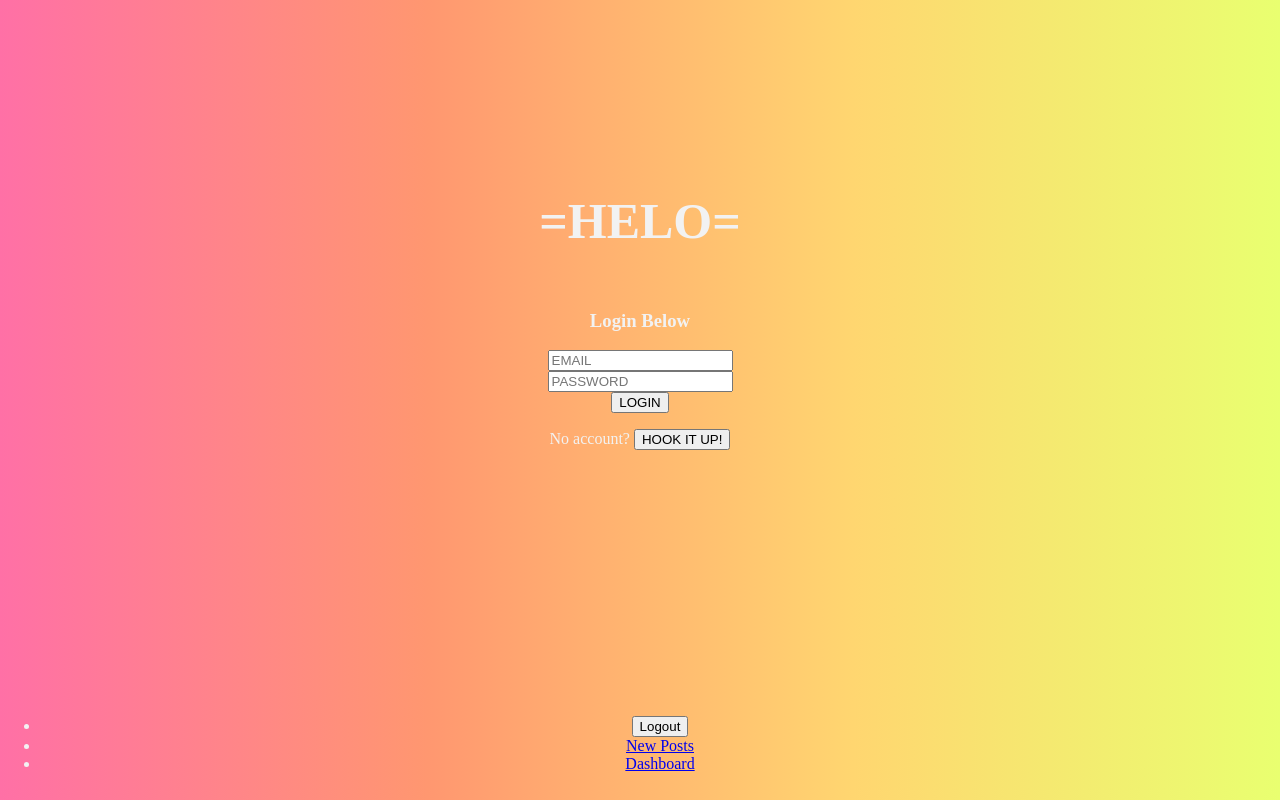
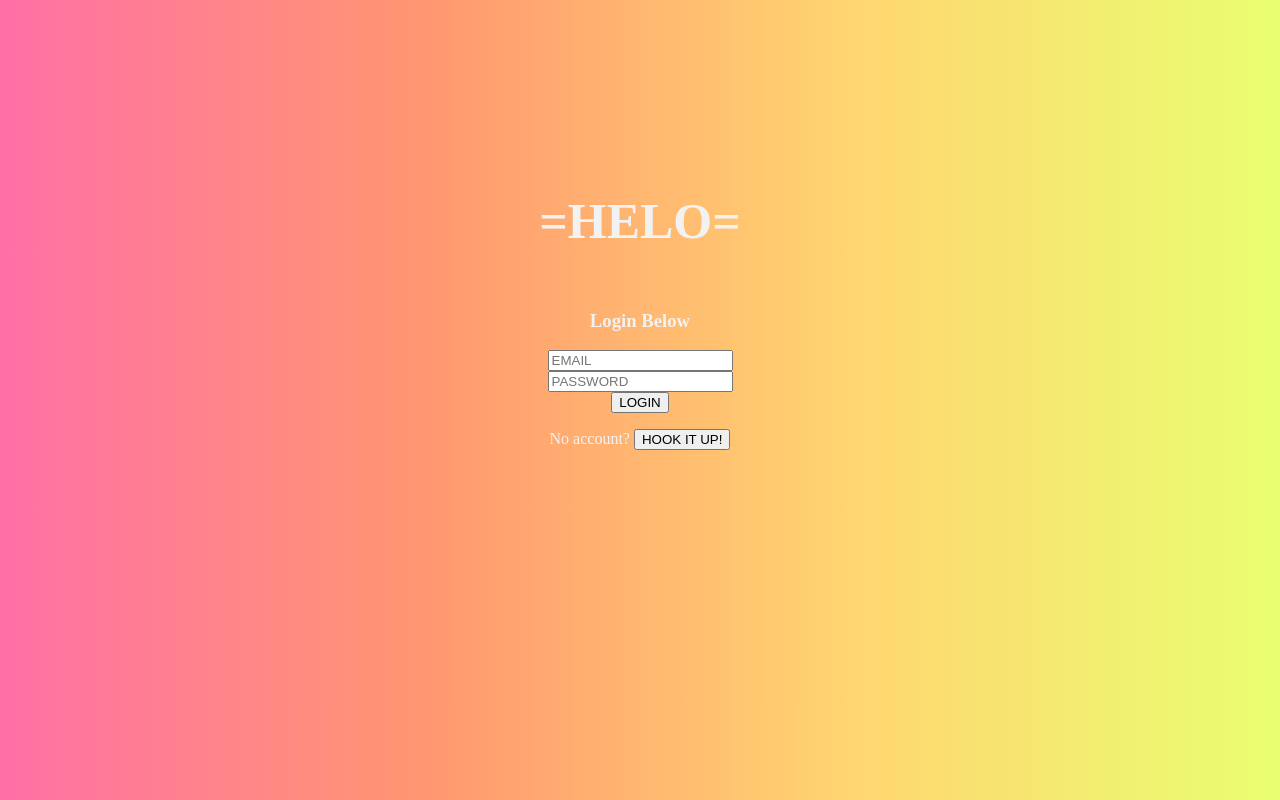
Before and after one commit to jimmurphyiv/helo, a React (Create React App) app: page /#/ in a window 1280 px wide. Built offline with nearby package versions, Linux system fonts and the light colour scheme.

Commit message:
delete working

```diff
--- a/src/App.css
+++ b/src/App.css
@@ -7,13 +7,16 @@
   color: #f2f2f2
 }
 
-/* .Nav {
-  height: 20px;
+.Nav {
+  box-sizing: content-box;
+  height: 100%;
+  width: 25%;
+  justify-content: space-evenly;
   display: flex;
   flex-direction: column-reverse;
   position: fixed;
 
-} */
+}
 
 body{
   background-image: linear-gradient(to right, #FF70A6 , #FF9770, #FFD670, #E9FF70);
--- a/src/Components/Nav.js
+++ b/src/Components/Nav.js
@@ -34,10 +34,10 @@
                                 <button onClick={this.logout} >Logout</button></Link>
                         </li>
                         <li>
-                            <Link to='/post'>New Posts</Link>
+                            <Link to='/post'><button>New Posts</button></Link>
                         </li>
                         <li>
-                            <Link to='/dashboard'>Dashboard</Link>
+                            <Link to='/dashboard'><button>Dashboard</button></Link>
                         </li>
                     </ul>
                 </div>
--- a/src/Components/Post.js
+++ b/src/Components/Post.js
@@ -43,7 +43,12 @@
     }
 
     deletePost = (id) => {
+
+
+        console.log(id)
+        console.log(this.state.posts.id)
         axios.delete(`/api/post/${id}`)
+
         .then(() => {
             this.getUserPosts();
         })
@@ -53,13 +58,14 @@
 
     render(){
         console.log(this.state.posts)
-        const mappedPosts = this.state.posts.map((post, i) => (
-            <div className='post-box'>
-                <img key={i} src={post.img} alt='HELO' className='post-image'/>
-                <button onClick={() => this.deletePost(post.post_id)}>Delete</button>
+        const mappedPosts = this.state.posts.map((post, i) => { console.log(post)
+            return(
+            <div className='postcard'key={i} >
+                <img src={post.img} alt='HELO'className='post-image'/>
+                <button onClick={() => this.deletePost(post.id)}>Delete</button>
             </div>
 
-        ))
+        )})
 
         return (
             <div>
```
Also changed, not shown: 1 other file (tests, documents, lock files or other folders).
